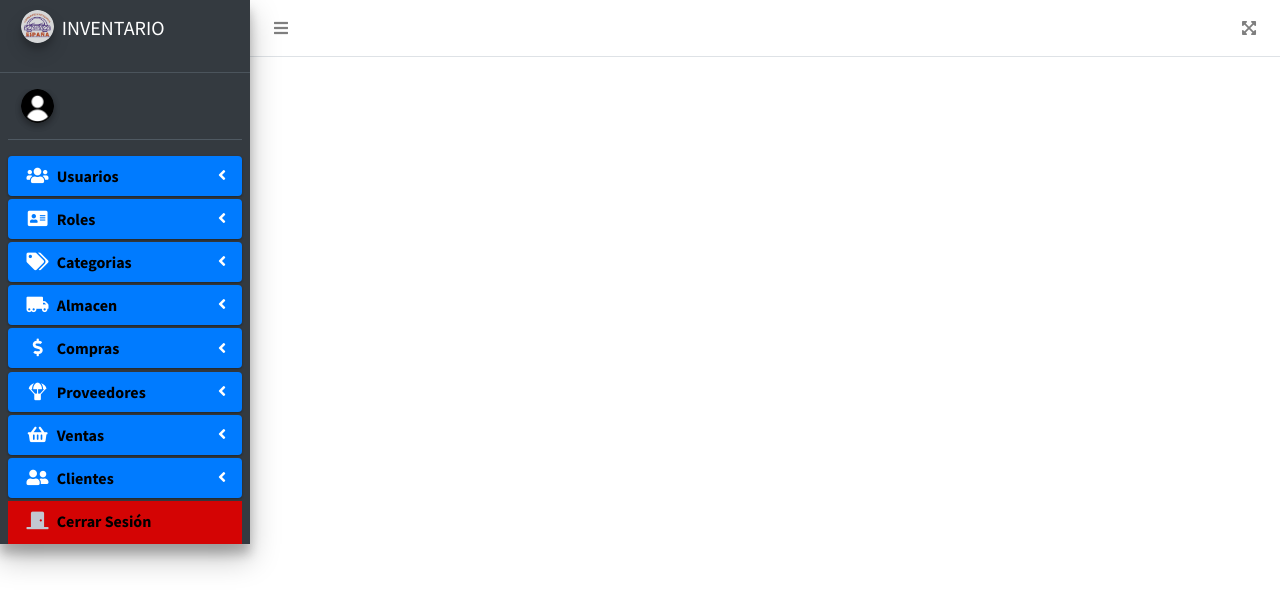
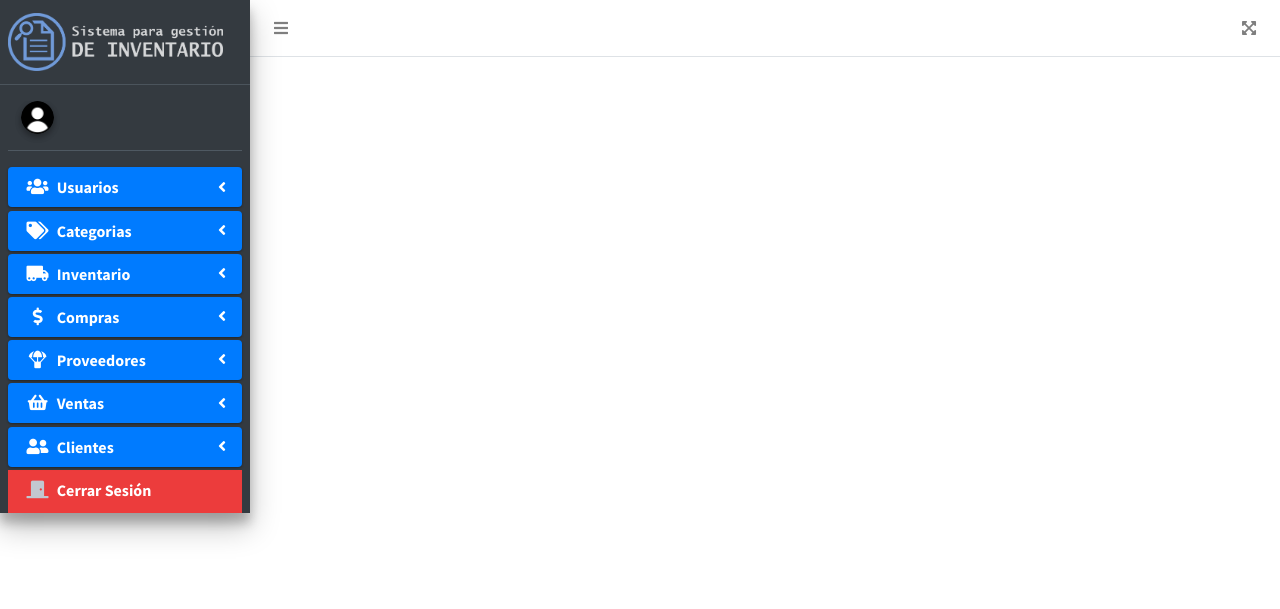
Before and after one commit to leryunard/SIGEIN, a PHP site: page /tcpdf/layout/parte1.php in a window 1280 px wide. Shown: the top 609 px of the page. Run offline with PHP 8.4, Linux system fonts and the light colour scheme; the template is opened without the code that fills it, so the values that code supplies are empty; some libraries are stand-ins or nearby versions.

Commit message:
Cambios en el estílo del sitio.

```diff
--- a/layout/parte1.php
+++ b/layout/parte1.php
@@ -76,10 +76,10 @@ scratch. This page gets rid of all links and provides the needed markup only.
   <!-- Main Sidebar Container -->
   <aside class="main-sidebar sidebar-dark-primary elevation-4">
     <!-- Brand Logo -->
-    <a href="<?php echo $URL;?>/index.php" class="brand-link">
-      <img src="<?php echo $URL;?>../public/images/logo.png" alt="Logo" class="brand-image img-circle elevation-3" style="opacity: .8">
-      <span class="brand-text font-weight-light"> <p style= color:with><strong> INVENTARIO</strong></span> </p>
-    </a>
+      <a href="<?php echo $URL; ?>/index.php" class="brand-link">
+          <img src="<?php echo $URL; ?>../public/images/text_logo.png" alt="Logo"
+               style="opacity: .8; max-width: 92%; height: auto;">
+      </a>
 
     <!-- Sidebar -->
     <div class="sidebar">
@@ -110,39 +110,13 @@ scratch. This page gets rid of all links and provides the needed markup only.
               <li class="nav-item">
                 <a href="<?php echo $URL;?>/usuarios/index.php" class="nav-link">
                   <i class="far fa-circle nav-icon"></i>
-                  <p> <strong> <p style=color:#0066CC>Listado de Usuarios</p></strong>
+                  <p> <p style=color:#FFFFFF>Listado de Usuarios</p>
                 </a>
               </li>
               <li class="nav-item">
                 <a href="<?php echo $URL;?>/usuarios/create.php" class="nav-link">
                   <i class="far fa-circle nav-icon"></i>
-                  <p style= color:red> Creación de usuarios</p>
-                </a>
-              </li>
-            </ul>
-          </li>
-
-
-          <!--Roles navabar lado izquierdo-->
-          <li class="nav-item">
-            <a href="#" class="nav-link active">
-              <i class="nav-icon fas fa-address-card"></i>
-              <p>
-              <strong> <p style=color:black>Roles </p></strong>
-                <i class="right fas fa-angle-left"></i>
-              </p>
-            </a>
-            <ul class="nav nav-treeview">
-              <li class="nav-item">
-                <a href="<?php echo $URL;?>/roles/index.php" class="nav-link">
-                  <i class="far fa-circle nav-icon"></i>
-                  <p style= color:#7FFFD4>Listado de roles</p>
-                </a>
-              </li>
-              <li class="nav-item">
-                <a href="<?php echo $URL;?>/roles/create.php" class="nav-link">
-                  <i class="far fa-circle nav-icon"></i>
-                  <p style= color:#FF3366 > Creación de rol</p>
+                  <p style= color:#FFFFFF> Creación de usuarios</p>
                 </a>
               </li>
             </ul>
@@ -174,7 +148,7 @@ scratch. This page gets rid of all links and provides the needed markup only.
             <a href="#" class="nav-link active">
               <i class="nav-icon fas fa-truck-moving"></i>
               <p>
-              <strong> <p style=color:black>Almacen</p></strong>
+              <strong> <p style=color:#FFFFFF>Inventario</p></strong>
                 <i class="right fas fa-angle-left"></i>
               </p>
             </a>
@@ -278,17 +252,17 @@ scratch. This page gets rid of all links and provides the needed markup only.
               <li class="nav-item">
                 <a href="<?php echo $URL;?>/clientes/index.php" class="nav-link">
                   <i class="far fa-circle nav-icon"></i>
-                  <p style=color:pink>Listado de Clientes</p>
+                  <p style=color:#FFFFFF>Listado de Clientes</p>
                 </a>
               </li>
             </ul>
           </li>
 
-          <li class="nav-item" style="background-color:#D40404;">
+          <li class="nav-item" style="background-color:#ec3c3c;">
             <a href="<?php echo $URL;?>/app/controllers/login/cerrar_sesion.php" class="nav-link">
               <i class="nav-icon fas fa-door-closed"></i>
               <p>
-              <strong> <p style=color:black>Cerrar Sesión</p></strong>
+              <strong> <p style=color:#FFFFFF>Cerrar Sesión</p></strong>
               </p>
             </a>
           </li>
```
Also changed, not shown: other parts of layout/parte1.php (+14 -14 lines), public/images/text_logo.png (added).
